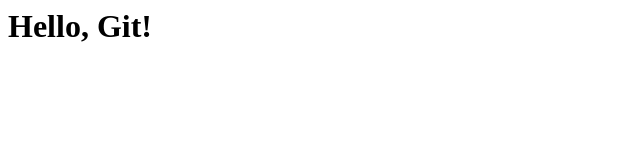
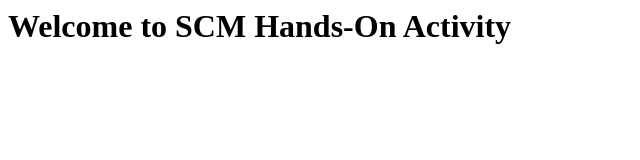
Before and after one commit to LegendTroll/scm-hands-on-test, a plain HTML site: page index.html in a window 1280 px wide. Shown: the whole page, without its empty margins (0-640 px from the left). Drawn offline with Linux system fonts and the light colour scheme.

Commit message:
Update header text

```diff
--- a/index.html
+++ b/index.html
@@ -3,6 +3,6 @@
         <title>SCM Hands-On</title>
     </head>
     <body>
-        <h1>Hello, Git!</h1>
+        <h1>Welcome to SCM Hands-On Activity</h1>
     </body>
 </html>
```
